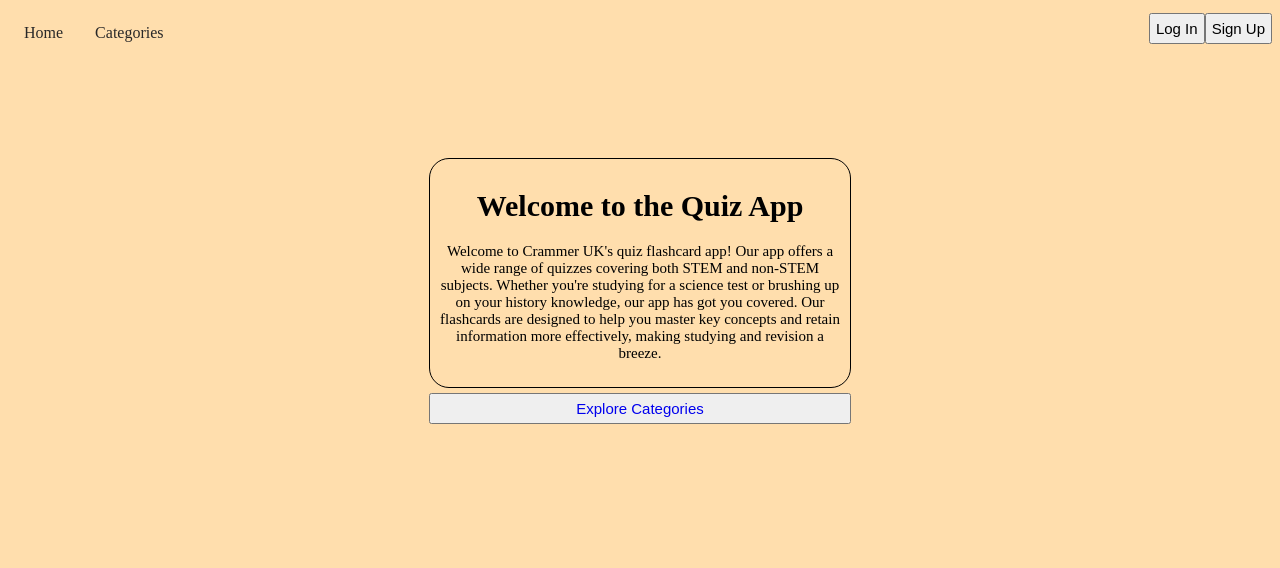
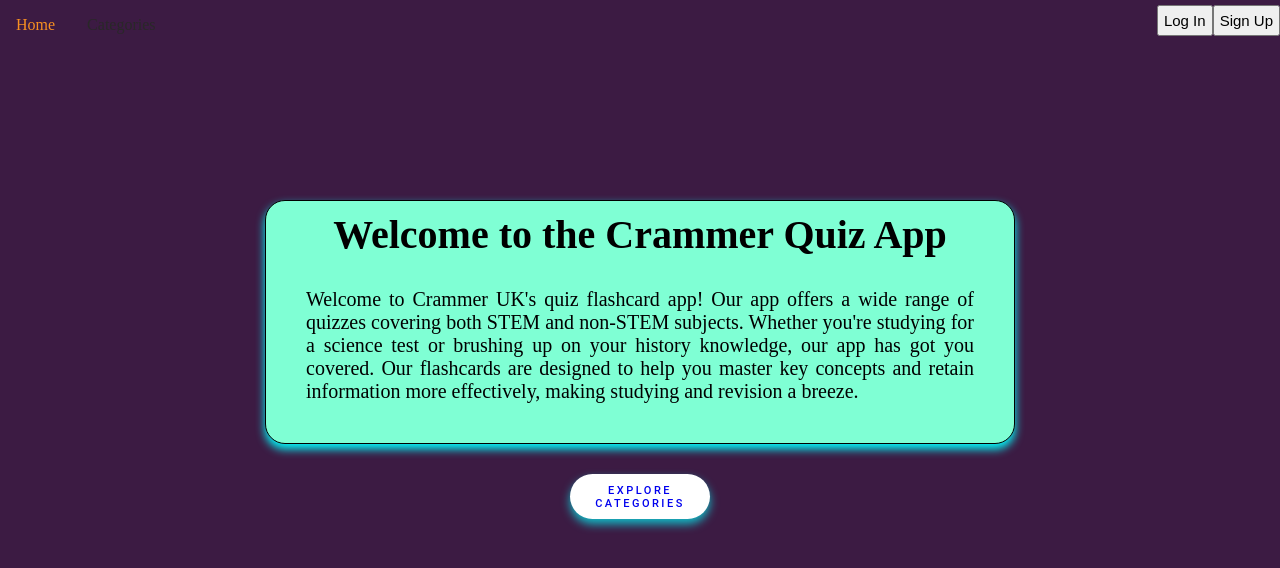
Before and after one commit to rickys93/learning-app-client, a React (Vite) app: page / in a window 1280 px wide. Shown: the top 568 px of the page. Built offline with nearby package versions, Linux system fonts and the light colour scheme.

Commit message:
Styles on landing page

```diff
--- a/src/index.css
+++ b/src/index.css
@@ -1,31 +1,11 @@
 * {
+    margin: 0;
+    padding: 0;
+    outline: none;
+    box-sizing: border-box;
+    list-style: none;
     text-decoration: none;
 }
-
 body {
-    background: navajowhite;
+    background: #3C1B43;
 }
-.intro-main{
-    display: flex;
-    justify-content: center;
-
-}
-.intro-box{
-    display: flex;
-    flex-direction: column;
-}
-.intro-div {
-    margin-top: 100px;
-    text-align: center;
-    border: 1px solid black;
-    border-radius: 20px;
-    padding: 10px;
-
-    max-width: 400px;
-}
-.h1-lp {
-    font-size: 30px;
-}
-.intro {
-    font-size: 15px;
-}
--- a/src/pages/LandingPage/index.jsx
+++ b/src/pages/LandingPage/index.jsx
@@ -1,25 +1,28 @@
 import React from "react";
 import { Link } from "react-router-dom";
+
+import "./style.css";
 
 export default function LandingPage() {
   return (
     <main className="intro-main">
       <div className="intro-box">
         <div className="intro-div">
-        <h1 className="h1-lp">Welcome to the Quiz App</h1>
+          <h1 className="h1-lp">Welcome to the Crammer Quiz App</h1>
           <p className="intro">
             Welcome to Crammer UK's quiz flashcard app! Our app offers a wide
             range of quizzes covering both STEM and non-STEM subjects. Whether
             you're studying for a science test or brushing up on your history
-          knowledge, our app has got you covered. Our flashcards are designed to
-          help you master key concepts and retain information more effectively,
-          making studying and revision a breeze.
+            knowledge, our app has got you covered. Our flashcards are designed
+            to help you master key concepts and retain information more
+            effectively, making studying and revision a breeze.
           </p>
         </div>
-
-      <button>
+        <div className="btn-div">
+          <button className="cat-btn">
             <Link to="/categories">Explore Categories</Link>
           </button>
+        </div>
       </div>
     </main>
   );
--- /dev/null
+++ b/src/pages/LandingPage/style.css
@@ -0,0 +1,63 @@
+
+.intro-main{
+    display: flex;
+    justify-content: center;
+}
+.intro-box {
+    display: flex;
+    flex-direction: column;
+
+}
+.intro-div {
+    margin-top: 150px;
+    text-align: center;
+    border: 1px solid black;
+    border-radius: 20px;
+    padding: 10px;
+    max-width: 750px;
+    background-color: aquamarine;
+    box-shadow: 0px 5px 10px 0px rgba(0,255,255,1.9);
+}
+.h1-lp {
+    font-size: 40px;
+}
+.intro {
+    font-size: 15px;
+    padding: 30px;
+    text-align: justify;
+    font-family: 'Times New Roman', Times, serif;
+    font-size: 20px;
+}
+.cat-btn{
+    text-align: center;
+    width: 140px;
+    height: 45px;
+    font-family: 'Roboto', sans-serif;
+    font-size: 11px;
+    text-transform: uppercase;
+    letter-spacing: 2.5px;
+    font-weight: 500;
+    color: #000;
+    background-color: #fff;
+    border: none;
+    border-radius: 45px;
+    transition: all 0.3s ease 0s;
+    cursor: pointer;
+    outline: none;
+    box-shadow: 0px 5px 10px 0px rgba(0,255,255,0.7);
+}
+.cat-btn:hover {
+    background-color: #2EE59D;
+    box-shadow: 0px 15px 20px #2ee59d66;
+    color: #fff;
+    transform: translateY(-10px);
+}
+.btn-div{
+    margin: auto;
+    margin-top: 25px;
+    height: 100%;
+    display: flex;
+    align-items: center;
+    justify-content: center;
+
+}
```
Lines whose indentation alone changed are shown as unchanged.
